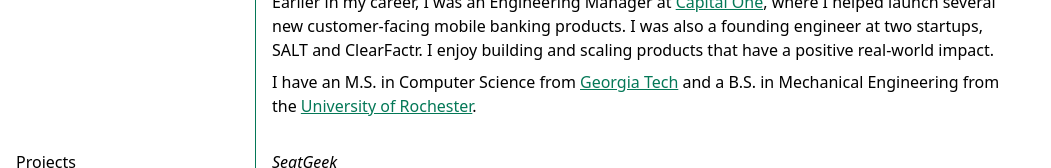
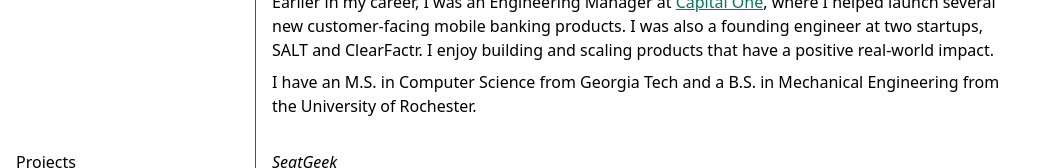
Before and after one commit to bzarras/bz-website, a React (Create React App) app: page / in a window 1280 px wide. Shown: the part 178-346 px from the top of the page, without its empty margins (0-1051 px from the left). Built offline with nearby package versions, Linux system fonts and the light colour scheme; the HTML template or start-up script is replaced by a standard one.

Commit message:
Remove links to Georgia Tech and University of Rochester in bio (#4)

```diff
--- a/src/content/about.ts
+++ b/src/content/about.ts
@@ -15,8 +15,8 @@
 I was also a founding engineer at two startups, SALT and ClearFactr.
 I enjoy building and scaling products that have a positive real-world impact.
 
-I have an M.S. in Computer Science from [Georgia Tech](https://omscs.gatech.edu/) and a B.S. in Mechanical Engineering
-from the [University of Rochester](https://rochester.edu/).
+I have an M.S. in Computer Science from Georgia Tech and a B.S. in Mechanical Engineering
+from the University of Rochester.
 `;
 
 export const aboutContent: Content = { title, body };
```
